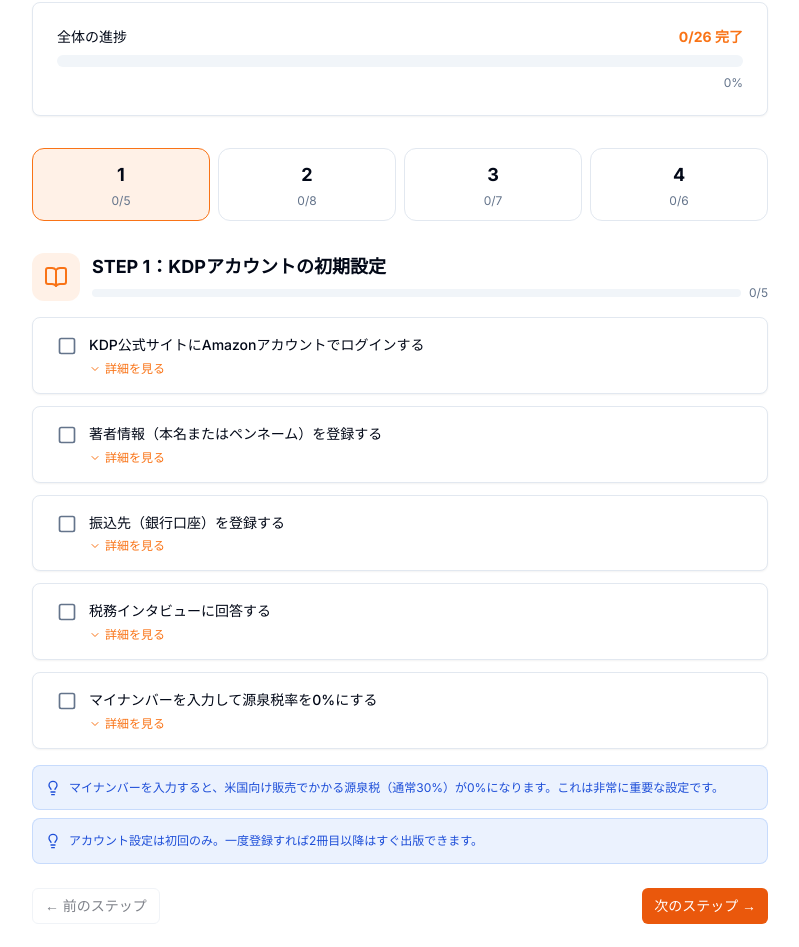
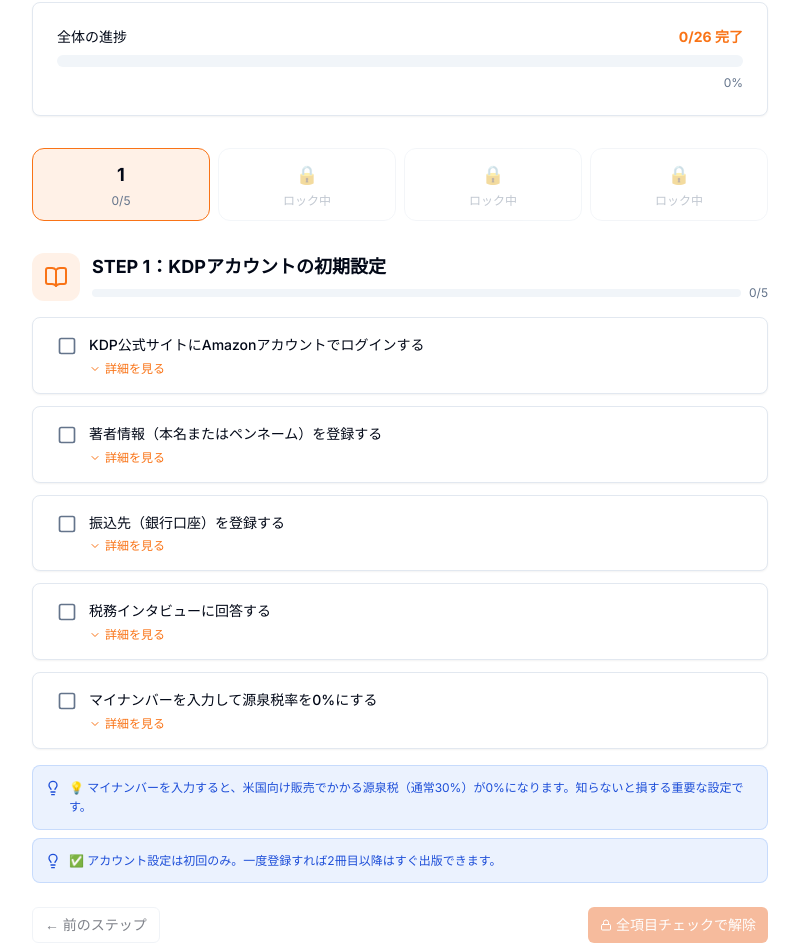
Before and after one commit to fyoneyone9-cyber/nextralabs-membership, a Next.js app: page /products/kdp-guide/app in a window 1280 px wide. Shown: the part 187-1134 px from the top of the page, without its empty margins (240-1039 px from the left). Built offline with nearby package versions, Linux system fonts and the light colour scheme; no server answers.

Commit message:
feat: KdpGuide - ステップロック機能追加・重複ID修正・手順をKDP公式で再確認して精度向上

```diff
--- a/src/components/tools/KdpGuide.tsx
+++ b/src/components/tools/KdpGuide.tsx
@@ -11,13 +11,12 @@ import {
   ChevronUp,
   BookOpen,
   FileText,
-  Image,
-  DollarSign,
   Upload,
   Star,
   AlertCircle,
   ExternalLink,
   Lightbulb,
+  Lock,
 } from 'lucide-react'
 
 // ===================== Types =====================
@@ -57,32 +56,32 @@ const steps: StepData[] = [
       {
         id: 's1-2',
         label: '著者情報（本名またはペンネーム）を登録する',
-        detail: 'ログイン後、アカウント情報から「著者/出版社情報」を入力。ペンネームで出版する場合は、ここではなく本の登録時に「著者名」として別途設定できます。',
-        warning: 'ペンネームで出版する場合も、この欄は本名で登録します。ペンネームは本の登録時に「著者名」として設定できます。',
+        detail: 'ログイン後、右上のアカウントメニューから「アカウント情報」へ。「著者/出版社情報」に名前を入力します。ペンネームは本の登録時に「著者名」として別途設定できます。',
+        warning: 'ペンネームで出版する場合も、アカウント情報には本名で登録します。ペンネームは本の登録時に「著者名」として設定できます。',
       },
       {
         id: 's1-3',
         label: '振込先（銀行口座）を登録する',
-        detail: 'アカウント情報から「支払い情報の取得」をクリック。銀行名・支店・口座番号・口座名義（カタカナ）を入力。確認まで1〜3営業日かかります。',
-        warning: '口座名義はカタカナで登録してください。漢字で登録するとエラーになる場合があります。',
+        detail: 'アカウント情報から「支払い情報の取得」をクリック。銀行名・支店・口座番号・口座名義（カタカナ）を入力します。反映まで1〜3営業日かかります。',
+        warning: '口座名義はカタカナで登録してください。漢字だと登録エラーになる場合があります。',
       },
       {
         id: 's1-4',
         label: '税務インタビューに回答する',
-        detail: 'アカウント情報から「税務情報」→「インタビューを開始」をクリック。「個人」「日本在住者」を選んで進む。全項目に回答して送信します。',
-        warning: '英語で進む場合がありますが、選択肢は「Individual（個人）」「Japan」を選べばOKです。',
+        detail: 'アカウント情報から「税務情報」→「インタビューを開始」をクリック。途中で言語が英語になることがありますが、「Individual（個人）」「Japan」を選べばOKです。全項目に回答して送信します。',
+        warning: '税務インタビューを完了しないと売上の支払いが受け取れません。必ず完了させましょう。',
       },
       {
         id: 's1-5',
         label: 'マイナンバーを入力して源泉税率を0%にする',
-        detail: '税務インタビューの途中、「日本の納税者番号（マイナンバー）をお持ちですか？」の質問で「はい」を選択し、12桁のマイナンバーを入力する。',
-        link: { text: 'マイナポータルでマイナンバー確認', url: 'https://myna.go.jp' },
-        warning: 'スキップすると販売収益の30%が源泉徴収されます。必ず入力しましょう。',
+        detail: '税務インタビューの途中、「日本の納税者番号（マイナンバー）をお持ちですか？」の質問で「はい」を選択し、12桁のマイナンバーを入力します。',
+        link: { text: 'マイナポータルでマイナンバーを確認', url: 'https://myna.go.jp' },
+        warning: 'スキップすると米国向け販売収益の30%が源泉徴収されます。必ず入力しましょう。',
       },
     ],
     hints: [
-      { color: 'blue', text: 'マイナンバーを入力すると、米国向け販売でかかる源泉税（通常30%）が0%になります。これは非常に重要な設定です。' },
-      { color: 'blue', text: 'アカウント設定は初回のみ。一度登録すれば2冊目以降はすぐ出版できます。' },
+      { color: 'blue', text: '💡 マイナンバーを入力すると、米国向け販売でかかる源泉税（通常30%）が0%になります。知らないと損する重要な設定です。' },
+      { color: 'blue', text: '✅ アカウント設定は初回のみ。一度登録すれば2冊目以降はすぐ出版できます。' },
     ],
   },
   {
@@ -102,25 +101,25 @@ const steps: StepData[] = [
       {
         id: 's2-2',
         label: 'Kindle Createに.docxを読み込む',
-        detail: 'Kindle Createを起動し、「その他の本のタイプ」→「Reflowable」を選択して.docxファイルを開きます。読み込み後、左サイドバーに章の一覧が自動表示されます。',
-        link: { text: 'Kindle Createをダウンロード', url: 'https://www.amazon.co.jp/b?node=24423771051' },
+        detail: 'Kindle Createを起動し、「その他の本のタイプ」→「Reflowable（リフロー型）」を選択して.docxファイルを開きます。読み込み後、左サイドバーに章の一覧が自動表示されます。',
+        link: { text: 'Kindle Createをダウンロード（無料）', url: 'https://www.amazon.co.jp/b?node=24423771051' },
       },
       {
         id: 's2-3',
         label: '左サイドバーの章リストを確認・修正する',
-        detail: '左側に章タイトルの一覧が表示されます。これがそのままKindleのインタラクティブ目次になります。\n\n【章が足りない場合】本文画面で章タイトルにしたい文字を選択 → 右側の「Elements」タブから「Chapter Title」ボタンをクリック → 自動でリストに追加されます。\n\n【余計なものが入っている場合】左側リストで対象を右クリック → 除外（リストから削除）できます。',
+        detail: '左側に章タイトルの一覧が表示されます。これがそのままKindleのインタラクティブ目次になります。\n\n【章が足りない場合】本文画面で章タイトルにしたい文字を選択 → 右側の「Elements」タブから「Chapter Title」ボタンをクリック → 自動でリストに追加されます。\n\n【余計なものが入っている場合】左側リストで対象を右クリック → 「除外」を選択してリストから削除できます。',
         warning: '章リストが正しく設定されていないと、目次からジャンプできない電子書籍になります。必ず確認しましょう。',
       },
       {
         id: 's2-4',
         label: '目次ページ（HTML目次）を本文中に挿入する',
-        detail: '上部メニューの「Edit」または左上の「＋ Insert」ボタンをクリック → 「Table of Contents（目次）」を選択。すると現在の章リストをまとめた目次ページが自動生成され、本の最初の方に挿入されます。',
+        detail: '上部メニューの「Edit」または左上の「＋ Insert」ボタンをクリック → 「Table of Contents（目次）」を選択。現在の章リストをまとめた目次ページが自動生成され、本の冒頭に挿入されます。',
       },
       {
         id: 's2-5',
         label: 'Previewで目次と各章ジャンプを確認する',
         detail: '右上の「Preview」ボタンを押す → スマホ・Kindle端末を模したウィンドウが開く → メニューボタンから「目次（Contents）」を選択 → 各章タイトルをタップして正しくジャンプできるか確認します。',
-        warning: 'ここで確認せずに出版すると、目次が機能しない本になる可能性があります。必ずプレビューで動作確認しましょう。',
+        warning: 'プレビューで確認せずに出版すると、目次が機能しない本になる可能性があります。必ず動作確認しましょう。',
       },
       {
         id: 's2-6',
@@ -129,55 +128,57 @@ const steps: StepData[] = [
         warning: '.kpfファイルが最も品質が安定します。.docxでも出版可能ですが、表示崩れのリスクがあります。',
       },
       {
-        id: 's2-3',
+        id: 's2-7',
         label: '表紙画像をJPEGまたはTIFF形式で用意する',
-        detail: '推奨サイズは1,600×2,560px（縦長2:3比率）。最低でも1,000×625px以上が必要です。PNGは使用不可なので注意。',
-        warning: '表紙はKindleの売上に直結します。タイトル・サブタイトル・著者名が読みやすく入っているか確認しましょう。',
+        detail: '推奨サイズは1,600×2,560px（縦長2:3比率）。最低でも1,000×625px以上が必要です。PNGは使用不可なので必ずJPEGまたはTIFFに変換してください。',
+        warning: 'PNGはKDPにアップロードできません。事前にJPEGまたはTIFFに変換しておきましょう。表紙は売上に直結するので、タイトル・著者名が読みやすく入っているか確認しましょう。',
       },
       {
-        id: 's2-4',
+        id: 's2-8',
         label: '内容紹介（商品説明）を4,000字以内で準備する',
-        detail: '①読者の共感フック → ②著者紹介 → ③各章の内容紹介 → ④こんな人に読んでほしい → ⑤著者メッセージ、という構成が効果的です。Amazonの商品ページに表示されるので、購買を左右します。',
+        detail: '①読者の共感フック → ②著者紹介 → ③各章の内容紹介 → ④こんな人に読んでほしい → ⑤著者メッセージ、という構成が効果的です。Amazonの商品ページに表示されるので購買を左右します。HTMLタグ（<b>太字</b>、<br>改行）も使えます。',
       },
     ],
     hints: [
-      { color: 'blue', text: 'WordのヘッダースタイルをKindle Createが読み取って章リストを自動生成します。Wordで「見出し1」「見出し2」を正しく設定しておくと作業が楽になります。' },
-      { color: 'yellow', text: '表紙はKindleの検索結果に小さいサムネイルで表示されます。縮小されても読めるか確認しましょう。' },
-      { color: 'green', text: '内容紹介にHTMLタグ（<b>太字</b>、改行など）を使うとAmazonページが読みやすくなります。' },
+      { color: 'blue', text: '💡 WordのヘッダースタイルをKindle Createが読み取って章リストを自動生成します。Wordで「見出し1」「見出し2」を正しく設定しておくと作業が楽になります。' },
+      { color: 'yellow', text: '⚠️ 表紙はKindleの検索結果に小さいサムネイルで表示されます。縮小されても読めるか確認しましょう。' },
+      { color: 'green', text: '✅ 内容紹介はHTMLタグが使えます。<b>太字</b>や改行を使うと読みやすくなります。' },
     ],
   },
   {
     stepNumber: 3,
-    title: '本の情報を登録する',
+    title: '本の情報をKDPに登録する',
     icon: FileText,
     color: 'text-purple-500',
     bg: 'bg-purple-500/10',
     items: [
       {
         id: 's3-1',
-        label: 'KDPダッシュボードから「新しいタイトルを作成」→「Kindle電子書籍」を選択',
-        detail: 'KDPにログイン後、「本棚」タブから「＋新しいタイトルを作成」→「Kindle電子書籍」をクリックします。',
+        label: 'KDPダッシュボードから「＋作成」→「Kindle電子書籍」を選択する',
+        detail: 'KDPにログイン後、「本棚」タブから「＋作成」ボタンをクリック→「Kindle電子書籍」を選択します。',
+        link: { text: 'KDP本棚を開く', url: 'https://kdp.amazon.co.jp/bookshelf' },
       },
       {
         id: 's3-2',
-        label: '言語・タイトル・サブタイトル・著者名を入力する',
-        detail: '言語：日本語 / タイトル：本のタイトル / 著者名：本名またはペンネーム（ここにペンネームを設定できます） / フリガナも必須入力です（全角カタカナで入力）。',
-        warning: 'タイトルは出版後に変更が難しいため、誤字がないかよく確認してください。',
+        label: '言語・タイトル・サブタイトル・著者名・フリガナを入力する',
+        detail: '言語：日本語 / タイトル：本のタイトル / 著者名：本名またはペンネーム（ここでペンネームを設定できます）。フリガナは全角カタカナで入力します。\n\n※タイトルと著者名のフィールドにHTMLタグは使用できません。',
+        warning: 'タイトルは出版後に変更が難しい項目です。誤字がないかよく確認してください。',
       },
       {
         id: 's3-3',
         label: '内容紹介を入力する',
-        detail: '準備した商品説明文をコピー&ペーストします。KDPの入力欄にはHTMLが使えるので、<b>太字</b>や<br>改行を活用すると読みやすくなります。',
+        detail: '準備した商品説明文をコピー&ペーストします。<b>太字</b>や<br>改行などのHTMLタグが使えます。スマートフォンで読まれることを想定して、2〜3行ごとに改行を入れると読みやすくなります。',
       },
       {
         id: 's3-4',
         label: 'キーワードを7枠すべて入力する',
-        detail: '1枠にスペース区切りで複数単語を入れられます（例：「副業 AI」）。タイトルに含まれる単語の繰り返しは避け、関連するが別の検索ワードを選びましょう。',
+        detail: '1枠にスペース区切りで複数の単語を入れられます（例：「副業 AI」）。タイトルに含まれる単語の繰り返しは避け、関連するが別の検索ワードを選びましょう。7枠すべて埋めることで検索に引っかかりやすくなります。',
+        warning: 'キーワードを空欄にすると検索に表示されにくくなります。7枠すべて埋めましょう。',
       },
       {
         id: 's3-5',
         label: 'カテゴリを2つ選択する',
-        detail: '本の内容に最も近いカテゴリを2つ選択します。カテゴリは販売後でも変更可能です。',
+        detail: '本の内容に最も近いカテゴリを2つ選択します。カテゴリは出版後でも変更可能です。',
       },
       {
         id: 's3-6',
@@ -186,18 +187,18 @@ const steps: StepData[] = [
       },
       {
         id: 's3-7',
-        label: 'ページの読み方向を選択する（横書き→左から右）',
-        detail: '日本語の横書きの場合は「左から右」を選択します。縦書きの場合は「右から左」を選択してください。',
+        label: 'ページの読み方向を選択する',
+        detail: '日本語の横書き原稿の場合は「左から右」を選択します。縦書き原稿の場合は「右から左」を選択してください。',
       },
     ],
     hints: [
-      { color: 'orange', text: 'キーワードは7枠すべて埋めましょう。空欄があると検索に表示されにくくなります。' },
-      { color: 'blue', text: 'KDP Selectは90日ごとに更新されます。不要になったら90日後に解除できます。' },
+      { color: 'orange', text: '🔑 キーワードは7枠すべて埋めましょう。検索露出に直結する重要な設定です。' },
+      { color: 'blue', text: '📅 KDP Selectは90日ごとに自動更新されます。不要になったら90日後に解除できます。' },
     ],
   },
   {
     stepNumber: 4,
-    title: '原稿・表紙をアップロードして出版',
+    title: '原稿・表紙をアップロードして出版申請',
     icon: Upload,
     color: 'text-green-500',
     bg: 'bg-green-500/10',
@@ -205,39 +206,40 @@ const steps: StepData[] = [
       {
         id: 's4-1',
         label: '原稿ファイル（.kpfまたは.docx）をアップロードする',
-        detail: '「電子書籍の原稿」欄から.kpfまたは.docxをアップロードします。Kindle Createで出力した.kpfが最も安定します。アップロード後、自動で変換処理が行われます。',
+        detail: '「電子書籍の原稿」欄から.kpfまたは.docxをアップロードします。Kindle Createで出力した.kpfが最も安定します。アップロード後、自動で変換処理が行われます（数分かかる場合があります）。',
       },
       {
         id: 's4-2',
-        label: '表紙画像（JPEG/TIFF）をアップロードする',
-        detail: '「Kindle本の表紙」欄からJPEGまたはTIFF形式の画像をアップロードします。推奨サイズ：1,600×2,560px（2:3比率）。PNGは使用不可です。',
-        warning: 'PNGはアップロードできません。事前にJPEGまたはTIFFに変換しておきましょう。',
+        label: '表紙画像（JPEGまたはTIFF）をアップロードする',
+        detail: '「Kindle本の表紙」欄からJPEGまたはTIFF形式の画像をアップロードします。推奨サイズ：1,600×2,560px（2:3比率）。PNGは使用できません。',
+        warning: 'PNGはアップロードできません。必ずJPEGまたはTIFFに変換してからアップロードしましょう。',
       },
       {
         id: 's4-3',
-        label: 'Kindle Previewerで表示を確認する',
+        label: 'オンラインプレビュアーで表示を確認する',
         detail: '「オンラインプレビュアーを起動」でスマホ・タブレット・Kindle端末それぞれの表示を確認します。目次が正しく機能するか、文字が崩れていないかチェックしましょう。',
+        warning: 'プレビューで問題を見つけた場合は、原稿を修正して再アップロードしましょう。',
       },
       {
         id: 's4-4',
         label: 'ロイヤリティを70%に設定する',
-        detail: '70%ロイヤリティは¥250〜¥1,250の価格範囲で設定できます。この範囲外だと35%になります。',
-        warning: '¥250未満または¥1,251以上に設定すると自動的に35%ロイヤリティになります。',
+        detail: '70%ロイヤリティは¥250〜¥1,250の価格範囲で設定できます。この範囲内であれば自動的に70%が適用されます。',
+        warning: '¥250未満または¥1,251以上に設定すると自動的に35%ロイヤリティになります。¥499など¥250〜¥1,250の範囲で設定しましょう。',
       },
       {
         id: 's4-5',
         label: '希望小売価格を設定する',
-        detail: '70%ロイヤリティを得るなら¥250〜¥1,250の範囲で設定します。¥499は手に取りやすい価格帯で、1冊売れるたびに約¥349の収益になります。',
+        detail: '70%ロイヤリティを得るには¥250〜¥1,250の範囲で設定します。¥499は手に取りやすい価格帯で、1冊売れるたびに約¥349の収益になります。価格は出版後でもいつでも変更できます。',
       },
       {
         id: 's4-6',
-        label: '「Kindle本を出版」ボタンを押して申請する',
-        detail: 'すべての設定を確認後、「Kindle本を出版」ボタンをクリックして申請します。審査完了まで通常24〜72時間かかります。審査通過後、Amazonのストアに自動的に掲載されます。',
+        label: 'KDP利用規約に同意して「Kindle本を出版」ボタンを押す',
+        detail: 'すべての設定を確認後、利用規約に同意して「Kindle本を出版」ボタンをクリックします。審査完了まで通常24〜72時間かかります。審査通過後、Amazonのストアに自動的に掲載されます。完了するとメールで通知が届きます。',
       },
     ],
     hints: [
-      { color: 'green', text: '審査は通常24〜72時間以内に完了します。完了するとメールで通知が届きます。' },
-      { color: 'yellow', text: '価格は出版後でも変更可能です。まず¥499で出してみて、反応を見ながら調整しましょう。' },
+      { color: 'green', text: '✅ 審査は通常24〜72時間以内に完了します。完了するとメールで通知が届きます。' },
+      { color: 'yellow', text: '💰 価格は出版後でも変更可能です。まず¥499で出してみて、反応を見ながら調整しましょう。' },
     ],
   },
 ]
@@ -272,6 +274,17 @@ export default function KdpGuide() {
     return { done, total, percent: Math.round((done / total) * 100) }
   }
 
+  const isStepComplete = (stepNumber: number) => {
+    const step = steps.find(s => s.stepNumber === stepNumber)
+    if (!step) return false
+    return step.items.every(i => checked.has(i.id))
+  }
+
+  const isStepUnlocked = (stepNumber: number) => {
+    if (stepNumber === 1) return true
+    return isStepComplete(stepNumber - 1)
+  }
+
   const totalItems = steps.flatMap(s => s.items).length
   const totalChecked = steps.flatMap(s => s.items).filter(i => checked.has(i.id)).length
   const totalPercent = Math.round((totalChecked / totalItems) * 100)
@@ -289,7 +302,7 @@ export default function KdpGuide() {
       <div className="text-center space-y-2">
         <h1 className="text-2xl font-bold">📚 Kindle出版 手順ナビ</h1>
         <p className="text-muted-foreground text-sm">
-          Amazon KDPでの電子書籍出版を4ステップでガイドします
+          Amazon KDPでの電子書籍出版を4ステップでガイドします。各ステップを全部チェックすると次へ進めます。
         </p>
       </div>
 
@@ -314,22 +327,28 @@ export default function KdpGuide() {
       <div className="grid grid-cols-4 gap-2">
         {steps.map(step => {
           const { done, total } = getStepProgress(step)
-          const isComplete = done === total
+          const complete = isStepComplete(step.stepNumber)
+          const unlocked = isStepUnlocked(step.stepNumber)
+          const isActive = currentStep === step.stepNumber
+
           return (
             <button
               key={step.stepNumber}
-              onClick={() => setCurrentStep(step.stepNumber)}
+              onClick={() => unlocked && setCurrentStep(step.stepNumber)}
+              disabled={!unlocked}
               className={`p-3 rounded-xl border text-center transition-all ${
-                currentStep === step.stepNumber
-                  ? 'border-orange-500 bg-orange-500/10'
-                  : 'border-border hover:border-orange-500/50'
+                !unlocked
+                  ? 'border-border opacity-40 cursor-not-allowed'
+                  : isActive
+                    ? 'border-orange-500 bg-orange-500/10'
+                    : 'border-border hover:border-orange-500/50 cursor-pointer'
               }`}
             >
               <div className="text-lg font-bold">
-                {isComplete ? '✅' : `${step.stepNumber}`}
+                {!unlocked ? '🔒' : complete ? '✅' : `${step.stepNumber}`}
               </div>
               <div className="text-xs text-muted-foreground mt-1 leading-tight">
-                {done}/{total}
+                {unlocked ? `${done}/${total}` : 'ロック中'}
               </div>
             </button>
           )
@@ -341,6 +360,8 @@ export default function KdpGuide() {
         .filter(step => step.stepNumber === currentStep)
         .map(step => {
           const { done, total, percent } = getStepProgress(step)
+          const unlocked = isStepUnlocked(step.stepNumber)
+
           return (
             <div key={step.stepNumber} className="space-y-4">
               {/* ステップヘッダー */}
@@ -349,7 +370,7 @@ export default function KdpGuide() {
                   <step.icon className={`h-6 w-6 ${step.color}`} />
                 </div>
                 <div className="flex-1">
-                  <div className="flex items-center gap-2">
+                  <div className="flex items-center gap-2 flex-wrap">
                     <h2 className="font-bold text-lg">STEP {step.stepNumber}：{step.title}</h2>
                     {done === total && <Badge className="bg-green-500/10 text-green-600 border-green-500/20">完了 ✅</Badge>}
                   </div>
@@ -392,7 +413,6 @@ export default function KdpGuide() {
                             <p className={`text-sm font-medium leading-relaxed ${isChecked ? 'line-through text-muted-foreground' : ''}`}>
                               {item.label}
                             </p>
-
                             {hasDetail && (
                               <button
                                 onClick={() => toggleExpand(item.id)}
@@ -402,11 +422,10 @@ export default function KdpGuide() {
                                 {isExpanded ? '閉じる' : '詳細を見る'}
                               </button>
                             )}
-
                             {isExpanded && hasDetail && (
                               <div className="mt-3 space-y-2">
                                 {item.detail && (
-                                  <p className="text-xs text-muted-foreground leading-relaxed bg-muted/50 rounded-lg p-3">
+                                  <p className="text-xs text-muted-foreground leading-relaxed bg-muted/50 rounded-lg p-3 whitespace-pre-line">
                                     {item.detail}
                                   </p>
                                 )}
@@ -459,14 +478,33 @@ export default function KdpGuide() {
                 >
                   ← 前のステップ
                 </Button>
-                <Button
-                  size="sm"
-                  className="bg-orange-600 hover:bg-orange-700 text-white"
-                  onClick={() => setCurrentStep(s => Math.min(steps.length, s + 1))}
-                  disabled={currentStep === steps.length}
-                >
-                  次のステップ →
-                </Button>
+
+                {currentStep < steps.length && (
+                  <div className="flex flex-col items-end gap-1">
+                    <Button
+                      size="sm"
+                      className="bg-orange-600 hover:bg-orange-700 text-white disabled:opacity-40"
+                      onClick={() => {
+                        if (isStepComplete(currentStep)) {
+                          setCurrentStep(s => s + 1)
+                        }
+                      }}
+                      disabled={!isStepComplete(currentStep)}
+                    >
+                      {isStepComplete(currentStep) ? '次のステップ →' : (
+                        <span className="flex items-center gap-1">
+                          <Lock className="h-3 w-3" />
+                          全項目チェックで解除
+                        </span>
+                      )}
+                    </Button>
+                    {!isStepComplete(currentStep) && (
+                      <p className="text-xs text-muted-foreground">
+                        あと {total - done} 項目チェックで次へ進めます
+                      </p>
+                    )}
+                  </div>
+                )}
               </div>
             </div>
           )
@@ -477,7 +515,7 @@ export default function KdpGuide() {
         <Card className="border-green-500/30 bg-green-500/5">
           <CardContent className="pt-6 text-center space-y-3">
             <div className="text-4xl">🎉</div>
-            <h3 className="font-bold text-lg text-green-600 dark:text-green-400">全ステップ完了！</h3>
+            <h3 className="font-bold text-lg text-green-600 dark:text-green-400">全ステップ完了！おめでとうございます！</h3>
             <p className="text-sm text-muted-foreground">
               出版申請が完了しました。審査通過後、24〜72時間以内にAmazonで販売開始されます。
             </p>
```
